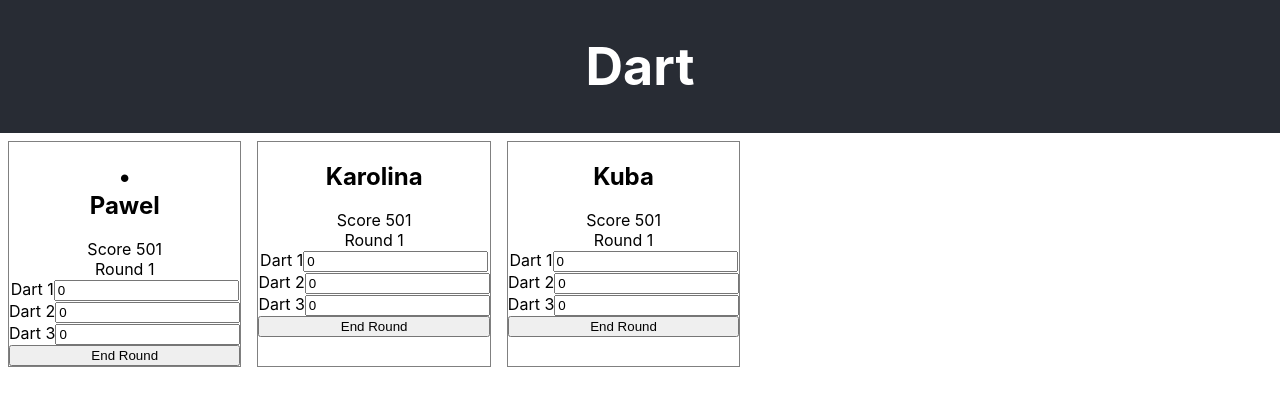
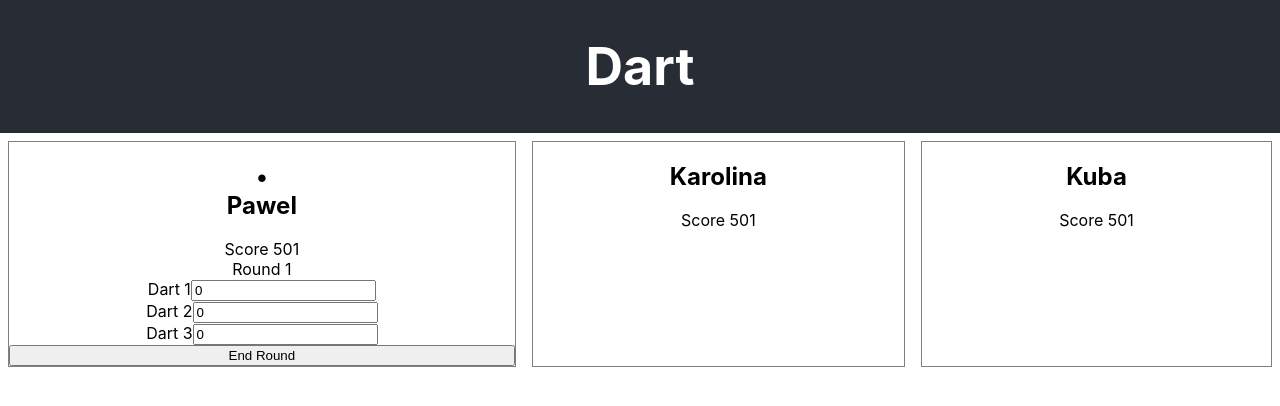
Before and after one commit to kendyl93/dart, a React (Create React App) app: page / in a window 1280 px wide. Shown: the top 406 px of the page. Built offline with nearby package versions, Linux system fonts and the light colour scheme.

Commit message:
Add checked if end of the game

```diff
--- a/package.json
+++ b/package.json
@@ -6,6 +6,7 @@
     "@testing-library/jest-dom": "^4.2.4",
     "@testing-library/react": "^9.5.0",
     "@testing-library/user-event": "^7.2.1",
+    "classnames": "^2.2.6",
     "react": "^16.13.1",
     "react-dom": "^16.13.1",
     "react-scripts": "3.4.1",
--- a/src/App.js
+++ b/src/App.js
@@ -38,14 +38,18 @@ function App() {
         <h1>Dart</h1>
       </header>
       <main>
-        {Object.entries(DEFAPULT_PLAYERS).map(([playerId, { name }]) => (
-          <PlayerScore
-            key={playerId}
-            playerName={name}
-            active={playerId === activePlayer}
-            setActivePlayer={handleNextActivePlayer}
-          />
-        ))}
+        {Object.entries(DEFAPULT_PLAYERS).map(([playerId, { name }]) => {
+          const maybeCurrentPlayerActive = playerId === activePlayer
+
+          return (
+            <PlayerScore
+              key={playerId}
+              playerName={name}
+              active={maybeCurrentPlayerActive}
+              setActivePlayer={handleNextActivePlayer}
+            />
+          )
+        })}
       </main>
     </div>
   )
--- a/src/Player/PlayerScore.js
+++ b/src/Player/PlayerScore.js
@@ -1,4 +1,4 @@
-import React, { useState } from "react"
+import React, { useEffect, useState } from "react"
 import styled from "styled-components"
 
 import OverallScore from "./Score/OverallScore"
@@ -8,11 +8,20 @@ import CurrentRoundScore from "./Score/CurrentRound/CurrentRoundScore"
 const PlayerScoreBoard = styled.div`
   border: solid 1px gray;
   margin: 8px;
+  flex-grow: 1;
 `
 
 const PlayerScore = ({ active, playerName, setActivePlayer }) => {
   const [roundScores, setRoundScores] = useState([])
   const [overallPlayerScore, setOverallPlayerScore] = useState(501)
+
+  useEffect(() => {
+    if (overallPlayerScore > 0) {
+      return
+    }
+
+    alert(`Player ${playerName} won in ${roundScores.length} rounds!`)
+  }, [overallPlayerScore])
 
   const handleNextRound = event => roundScore => {
     event.preventDefault()
@@ -37,11 +46,14 @@ const PlayerScore = ({ active, playerName, setActivePlayer }) => {
         roundScores.map((roundScore, index) => (
           <RoundScore number={index + 1} score={roundScore} />
         ))}
-      <CurrentRoundScore
-        roundNumber={roundScores.length + 1}
-        handleNextRound={handleNextRound}
-        handleOverallPlayerScore={handleOverallPlayerScore}
-      />
+      {active && (
+        <CurrentRoundScore
+          active={active}
+          roundNumber={roundScores.length + 1}
+          handleNextRound={handleNextRound}
+          handleOverallPlayerScore={handleOverallPlayerScore}
+        />
+      )}
     </PlayerScoreBoard>
   )
 }
--- a/src/Player/Score/CurrentRound/CurrentRoundScore.js
+++ b/src/Player/Score/CurrentRound/CurrentRoundScore.js
@@ -1,5 +1,6 @@
 import React, { useState } from "react"
 import styled from "styled-components"
+import classNames from "classnames"
 
 import DartScoreInput from "./DartScoreInput"
 
@@ -11,6 +12,7 @@ const CurrentRoundScoreBoard = styled.div`
 `
 
 const CurrentRoundScore = ({
+  active,
   roundNumber,
   handleNextRound,
   handleOverallPlayerScore
@@ -48,6 +50,7 @@ const CurrentRoundScore = ({
           handleNextRound(event)(overallRoundScore)
           handleOverallPlayerScore(overallRoundScore)
         }}
+        className={classNames({ active })}
       >
         {Object.entries(DARTS_NUMBERS).map(
           ([dartLabel, { dartScore, onScoreChange }]) => (
@@ -59,7 +62,7 @@ const CurrentRoundScore = ({
             />
           )
         )}
-        <input type="submit" value="End Round" />
+        <input type="submit" value="End Round" disabled={!active} />
       </form>
     </CurrentRoundScoreBoard>
   )
```
Also changed, not shown: 1 other file (tests, documents, lock files or other folders).
